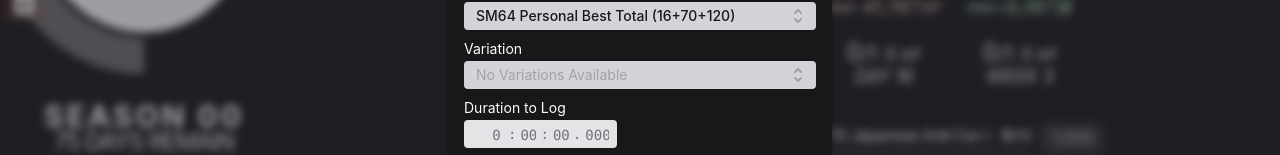
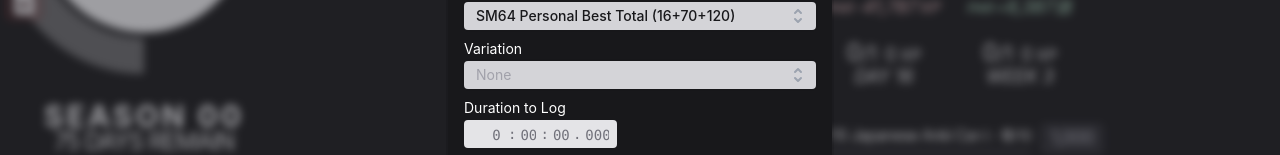
Before and after one commit to everalert/habits-battlepass, a Next.js app: page / in a window 1280 px wide. Both pictures are taken after a click on the icon 24 px from the left and 148 px from the top of the page. Shown: the part 262-417 px from the top of the page. Built offline with nearby package versions, Linux system fonts and the light colour scheme.

Commit message:
allow no selection in activity variation list

```diff
--- a/src/elements/input/InputActivityVariationList.element.js
+++ b/src/elements/input/InputActivityVariationList.element.js
@@ -6,7 +6,6 @@
 
 const mapStateToProps = (state, ownProps) => {
 	return {
-		activities: state.data.activity.activities,
 		...ownProps
 	}
 }
@@ -14,7 +13,12 @@
 
 function InputActivityVariationList({ activity, setParentVariation }) {
 
-	const extractVariations = (activity) => activity.variations.split(',')
+	const extractVariations = (activity) => {
+		const variations = activity.variations.split(',');
+		if (!variations.includes(''))
+			variations.unshift('');
+		return variations;
+	}
 	const [variations, setVariations] = useState(extractVariations(activity))
 	const [selectedVariation, setSelectedVariation] = useState(variations[0])
 
@@ -34,20 +38,19 @@
 		<div className='relative text-zinc-900'>
 			<Listbox value={selectedVariation} onChange={setSelectedVariation}>
 				<Listbox.Button className='relative w-full cursor-pointer rounded bg-zinc-300 py-1 pl-3 pr-10 text-left ring-2 ring-black ring-opacity-5 focus:outline- sm:text-sm'>
-					{ variations[0] === '' ?
-						<span className='block truncate text-zinc-400'>No Variations Available</span>
+					{ selectedVariation === '' ?
+						<span className='block truncate text-zinc-400'>None</span>
 						: <span className='block truncate text-zinc-900'>{selectedVariation}</span>
 					}
 					<span className="pointer-events-none absolute inset-y-0 right-0 flex items-center pr-2">
 						<SelectorIcon className="h-5 w-5 text-gray-400" aria-hidden="true" />
 					</span>
 				</Listbox.Button>
-				{ variations[0] !== '' &&
 				<Listbox.Options className='absolute z-50 mt-1 max-h-60 w-full overflow-auto rounded bg-white py-1 text-base ring-2 ring-black ring-opacity-5 focus:outline-none sm:text-sm'>
 					{variations.map((v, i) => (
 						<Listbox.Option key={i} value={v} className={({ active }) => `relative cursor-default select-none py-1 pl-10 pr-4 ${active ? 'bg-zinc-200 text-zinc-900' : 'text-zinc-600'}`}>
 							{({ selected }) => (<>
-									<span className={`block truncate ${selected ? 'font-medium' : 'font-normal'}`}>{v}</span>
+								<span className={`block truncate ${selected ? 'font-medium' : 'font-normal'}`}>{v==='' ? 'NO VARIATION' : v}</span>
 								{selected && (
 									<span className="absolute inset-y-0 left-0 flex items-center pl-3 text-zinc-600">
 										<CheckIcon className="h-5 w-5" aria-hidden="true" />
@@ -57,7 +60,6 @@
 						</Listbox.Option>
 					))}
 				</Listbox.Options>
-				}
 			</Listbox>
 		</div>
 	)
```
Lines whose indentation alone changed are shown as unchanged.
